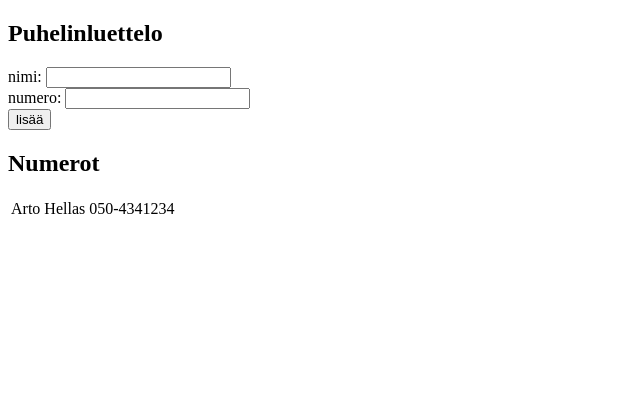
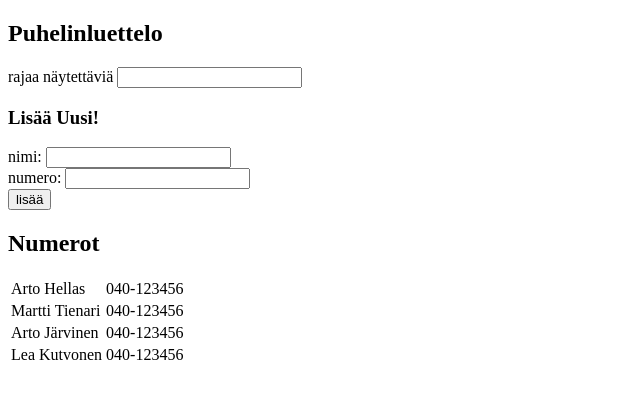
Before and after one commit to twaananen/FullStackOpen, a React (Create React App) app in the folder 1/: page / in a window 1280 px wide. Shown: the top 398 px of the page, without its empty margins (0-640 px from the left). Built offline with nearby package versions, Linux system fonts and the light colour scheme.

Commit message:
submission for exercise 2.9

```diff
--- a/1/src/App.js
+++ b/1/src/App.js
@@ -5,11 +5,14 @@ class App extends React.Component {
     super(props)
     this.state = {
       persons: [
-        { name: 'Arto Hellas',
-        number: "050-4341234" }
+        { name: 'Arto Hellas', number: '040-123456' },
+        { name: 'Martti Tienari', number: '040-123456' },
+        { name: 'Arto Järvinen', number: '040-123456' },
+        { name: 'Lea Kutvonen', number: '040-123456' }
       ],
       newName: '',
-      newNumber: ""
+      newNumber: '',
+      filter: ''
     }
   }
 
@@ -18,6 +21,9 @@ class App extends React.Component {
   }
   handleNumberInputChange = (event) => {
     this.setState({newNumber: event.target.value})
+  }
+  handleFilterInputChange = (event) => {
+    this.setState({filter: event.target.value})
   }
 
   addPerson = (event) => {
@@ -42,8 +48,12 @@ class App extends React.Component {
     return (
       <div>
         <h2>Puhelinluettelo</h2>
+        <div>
+        rajaa näytettäviä <input value={this.state.filter} onChange={this.handleFilterInputChange}/>
+        </div>
         <form onSubmit={this.addPerson}>
         <div>
+          <h3>Lisää Uusi!</h3>
             nimi: <input value={this.state.newName} onChange={this.handleNameInputChange}/>
           </div><div>
             numero: <input value={this.state.newNumber} onChange={this.handleNumberInputChange}/>
@@ -54,11 +64,14 @@ class App extends React.Component {
         </form>
         <h2>Numerot</h2>
         <table><tbody>
-        {this.state.persons.map(person =>
+        {this.state.persons.map(person =>{
+          if(this.state.filter.length==0 || person.name.toLowerCase().startsWith(this.state.filter.toLowerCase()))
+          return(
           <tr key={person.name}>
             <td>{person.name}</td>
             <td>{person.number}</td>
-          </tr>)}
+          </tr>
+        )})}
         </tbody></table>
       </div>
     )
```
